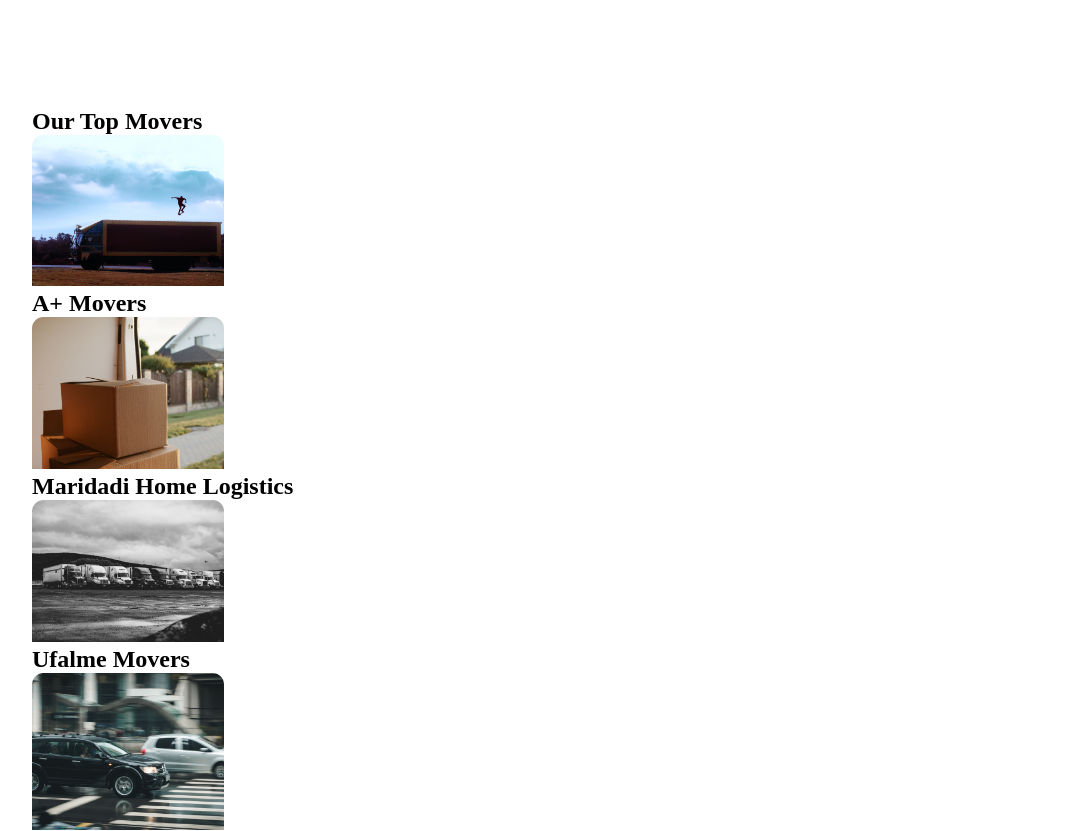
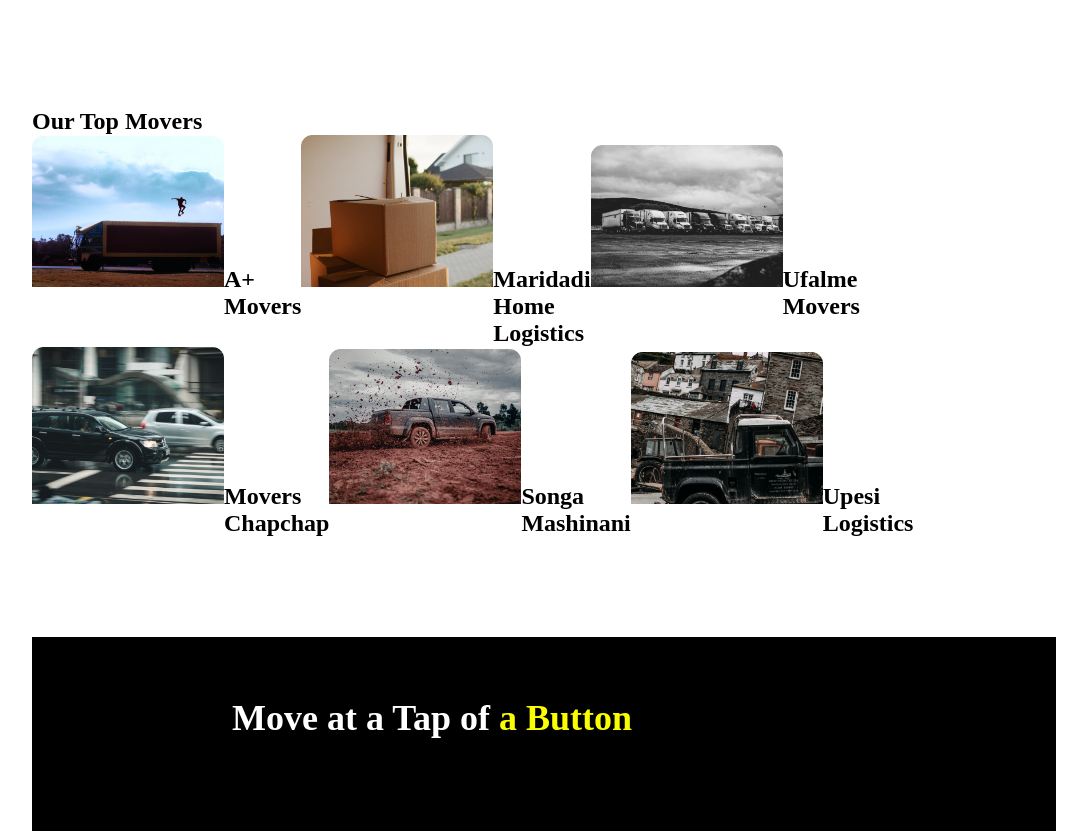
Before and after one commit to NicholasKungukamau/Project2, a plain HTML site: page index.html in a window 1280 px wide. Shown: the part 1760-2591 px from the top of the page, without its empty margins (68-1155 px from the left). Drawn offline with Linux system fonts and the light colour scheme.

Commit message:
diaplay image as flex

```diff
--- a/assets/css/style.css
+++ b/assets/css/style.css
@@ -84,6 +84,15 @@ height: 60vh;
     width: 150px;
     height: 20opx;
 }
+ #Top{
+    display: flex;
+    align-items: baseline;
+ }
+
+ #songa{
+display: flex;
+align-items: baseline;
+ }
 
 #tp {
 margin-left: 100px;
--- a/index.html
+++ b/index.html
@@ -39,17 +39,17 @@
         <section id="tp">
             <div> <h1 class="our" > Our Top Movers</h1></div>
              <div id="Top">
-                 <div class="mov"> <img src="./assets/images/ehem 1.png" width="50%"> <p><h1>A+ Movers</h1></p><div>
-                 <div class="mov"> <img src="./assets/images/wewe 1.png" width="50%"><p><h1>Maridadi Home Logistics</h1></p><div>
-                 <div class="mov"> <img src="./assets/images/movers 1.png" width="50%" ><p><h1>Ufalme Movers</h1></p><div>
+                 <img src="./assets/images/ehem 1.png" width="50%"> <p><h1>A+ Movers</h1></p>
+                <img src="./assets/images/wewe 1.png" width="50%"><p><h1>Maridadi Home Logistics</h1></p>
+                 <img src="./assets/images/movers 1.png" width="50%" ><p><h1>Ufalme Movers</h1></p>
              </div>
 
         </section>
         <section id="chap">
             <div id="songa">
-                <div class="upesi"> <img src="./assets/images/chapchap 1.png" width="50%" > <p><h1>Movers Chapchap</h1></p><div>
-                <div class="upesi"> <img src="./assets/images/mashinani 1.png" width="50%" ><p><h1>Songa Mashinani</h1></p><div>
-                <div class=" upesi"> <img src="./assets/images/songa 1.png" width="50%" ><p><h1>Upesi Logistics</h1></p><div>
+                <img src="./assets/images/chapchap 1.png" width="50%" > <p><h1>Movers Chapchap</h1></p>
+                <img src="./assets/images/mashinani 1.png" width="50%" ><p><h1>Songa Mashinani</h1></p>
+                 <img src="./assets/images/songa 1.png" width="50%" ><p><h1>Upesi Logistics</h1></p><div>
             </div>
        </section>
 
```
